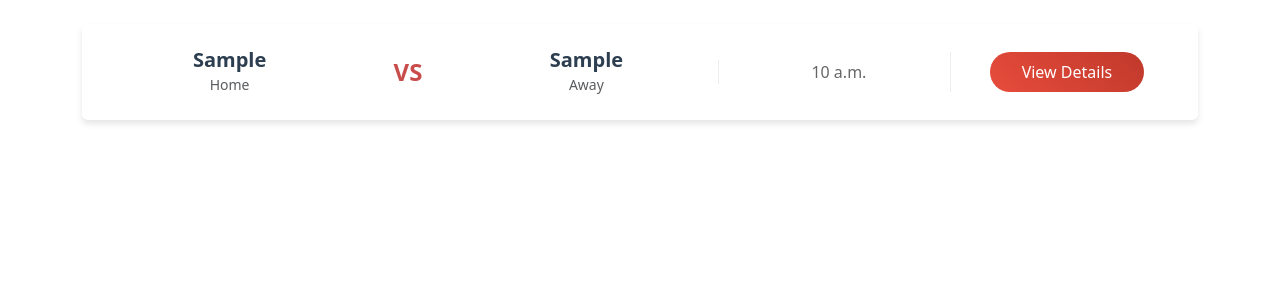
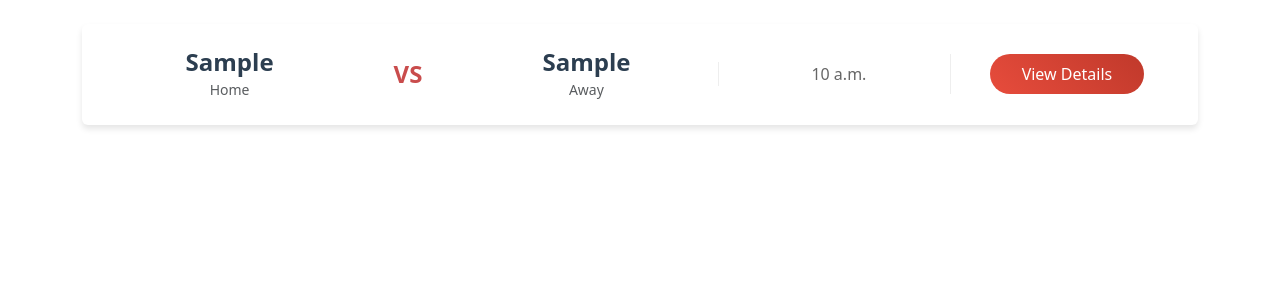
Before and after one commit to dlewid/whats-on, a Django app: page / in a window 1280 px wide. Shown: the part 56-356 px from the top of the page. Run offline with Django 5.2, Linux system fonts and the light colour scheme; tables that the repository leaves empty hold one stand-in row (values such as "Sample post"); some libraries are stand-ins or nearby versions.

Commit message:
team names larger

```diff
--- a/events/templates/events/index.html
+++ b/events/templates/events/index.html
@@ -54,7 +54,7 @@
             font-weight: 600;
             color: #2c3e50;
             margin: 0;
-            font-size: 1.25rem;
+            font-size: 1.5rem;
         }
 
         .btn-view-details {
```
